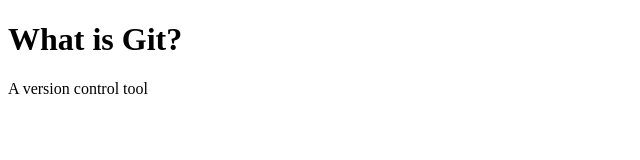
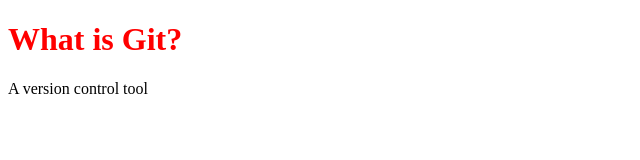
Before and after one commit to martynakr/zambia-git, a plain HTML site: page index.html in a window 1280 px wide. Shown: the whole page, without its empty margins (0-640 px from the left). Drawn offline with Linux system fonts and the light colour scheme.

Commit message:
added red heading

```diff
--- a/index.html
+++ b/index.html
@@ -6,7 +6,7 @@
         <title>Git</title>
     </head>
     <body>
-        <h1>What is Git?</h1>
+        <h1 style="color: red">What is Git?</h1>
         <p>A version control tool</p>
     </body>
 </html>
```
